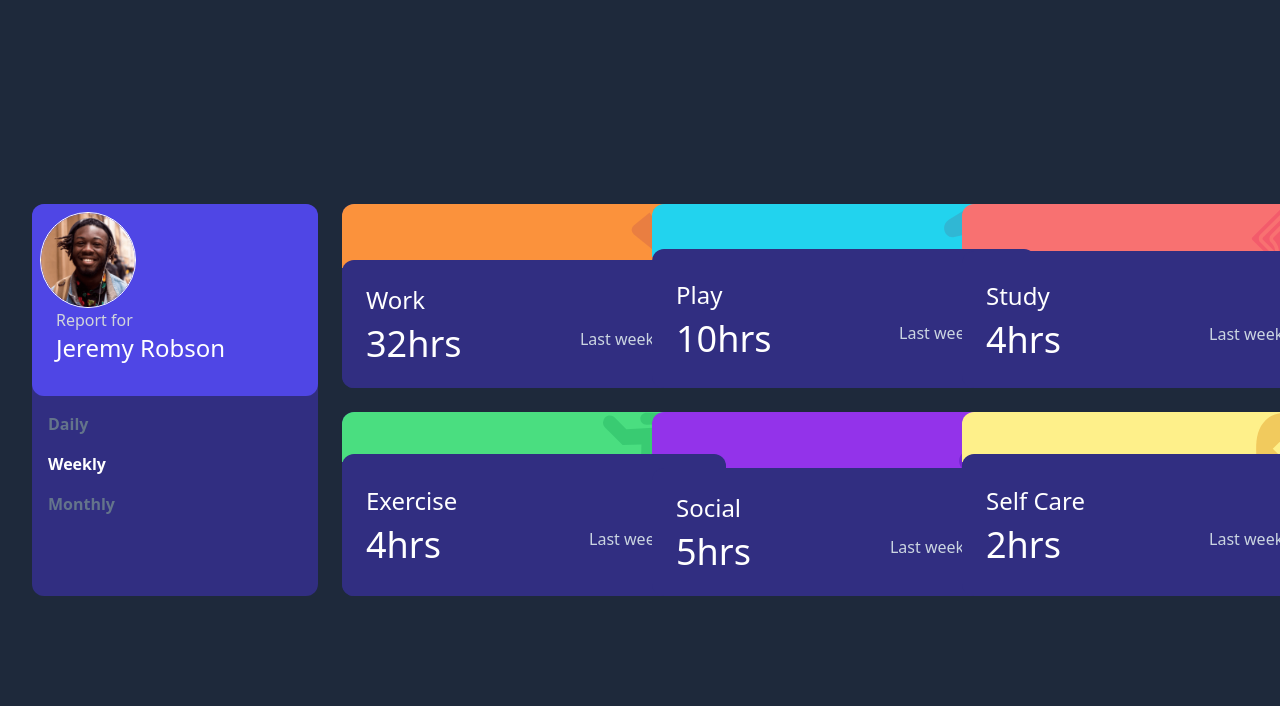
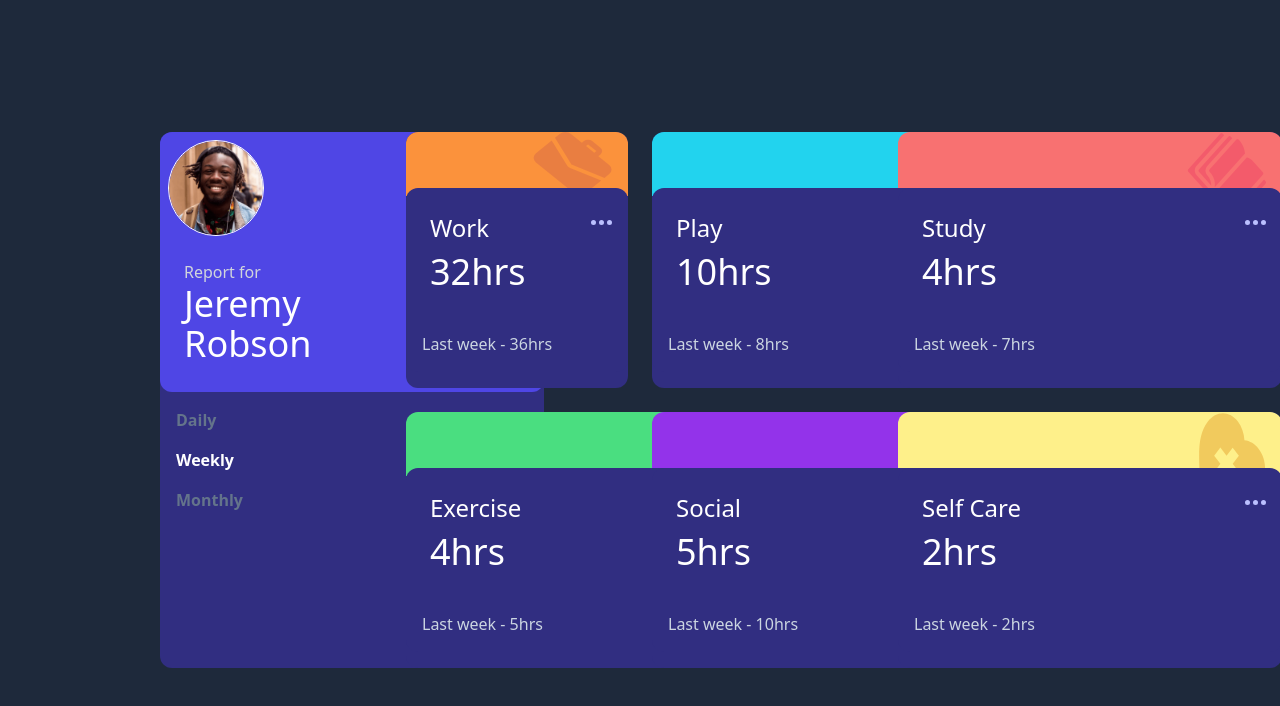
Before and after one commit to kwanzv/time-tracking-dashboard-main, a plain HTML site: page index.html in a window 1280 px wide. Drawn offline with nearby package versions, Linux system fonts and the light colour scheme.

Commit message:
Ellipsis position absolute in md screen

```diff
--- a/index.html
+++ b/index.html
@@ -27,15 +27,15 @@
   </head>
 
   <body class="bg-slate-800 min-h-screen flex items-center justify-center">
-    <div class="dashboard-wrapper flex flex-col md:grid md:grid-cols-3 lg:grid-cols-4 md:grid-rows-2  gap-6 p-8 overflow-hidden">
+    <div class="dashboard-wrapper flex flex-col md:grid md:grid-cols-4 md:grid-rows-2 gap-6 w-3/4">
              <!-- User card -->
 
-      <div class="user-card flex flex-col bg-indigo-900 rounded-xl pb-4 md:row-span-2 sm:mt-16 md:mt-0">
-        <div class="avatar-row flex md:flex-col bg-indigo-600 p-2 rounded-xl text-white pb-8">
+      <div class="user-card flex flex-col bg-indigo-900 rounded-xl pb-4 md:row-span-2 sm:mt-16 md:mt-0 min-w-96">
+        <div class="avatar-row flex md:flex-col bg-indigo-600 p-2 rounded-xl text-white pb-8 h-1/2">
           <img src="images/image-jeremy.png" class="h-24 md:w-24 border border-white rounded-full border-6" alt="" />
-          <div class="text-wrapper flex flex-col justify-center ml-4">
+          <div class="text-wrapper flex flex-col justify-center ml-4 my-6">
             <p class="text-gray-300">Report for</p>
-            <p class="text-2xl">Jeremy Robson</p>
+            <p class="text-4xl">Jeremy <br> Robson</p>
           </div>
         </div>
         <div
@@ -47,102 +47,102 @@
       </div>
 
        <!-- Work card -->
-      <div class="work-card flex flex-col bg-indigo-900 rounded-xl min-w-96">
+      <div class="work-card flex flex-col bg-indigo-900 rounded-xl  pb-4 ">
       <div class="work-header flex justify-end bg-orange-400 rounded-t-xl z-0 h-16">
         <img src="images/icon-work.svg" class="opacity-50 mr-4" alt="" />
       </div>
-      <div class="time-info bg-indigo-900 rounded-xl -mt-2 z-10 flex items-center justify-between text-white hover:bg-indigo-600 h-full">
+      <div class="time-info bg-indigo-900 rounded-xl -mt-2 z-10 flex md:flex-col md:items-start items-center justify-between text-white relative">
         <div class="time-category flex flex-col p-6 gap-2 justify-end">
           <p class="text-2xl">Work</p>
           <p class="text-4xl">32hrs</p>
         </div>
-        <div class="time-prev flex flex-col items-end gap-6 p-4">
-          <p><img src="images/icon-ellipsis.svg" alt=""></p>
+        <div class="time-prev flex flex-col items-end gap-6 p-4 ">
+          <p class="absolute top-8 right-4"><img src="images/icon-ellipsis.svg" alt=""></p>
           <p class="text-slate-300 font-semi-bold">Last week - 36hrs</p>
         </div>
       </div>
     </div>
        <!-- Play  card -->
 
-      <div class="play-card flex flex-col bg-indigo-900 rounded-xl min-w-96">
+      <div class="play-card flex flex-col bg-indigo-900 rounded-xl min-w-96 pb-4">
       <div class="work-header flex justify-end bg-cyan-400 rounded-t-xl z-0 h-16">
         <img src="images/icon-play.svg" class="opacity-50 -mb-6 mr-4" alt="" />
       </div>
-      <div class="time-info bg-indigo-900 rounded-xl -mt-2 z-10 flex items-center justify-between text-white hover:bg-indigo-600 h-full">
+      <div class="time-info bg-indigo-900 rounded-xl -mt-2 z-10 flex items-center justify-between text-white md:flex-col md:items-start relative">
         <div class="time-category flex flex-col p-6 gap-2 justify-end">
           <p class="text-2xl">Play</p>
           <p class="text-4xl">10hrs</p>
         </div>
         <div class="time-prev flex flex-col items-end gap-6 p-4">
-          <p><img src="images/icon-ellipsis.svg" alt=""></p>
+          <p class="absolute top-8 right-4"><img src="images/icon-ellipsis.svg" alt=""></p>
           <p class="text-slate-300 font-semi-bold">Last week - 8hrs</p>
         </div>
       </div>
     </div>
        <!-- study card card -->
 
-      <div class="study-card flex flex-col bg-indigo-900 rounded-xl min-w-96">
+      <div class="study-card flex flex-col bg-indigo-900 rounded-xl min-w-96 pb-4">
       <div class="work-header flex justify-end bg-red-400 rounded-t-xl z-0 h-16">
         <img src="images/icon-study.svg" class="opacity-50 -mb-6 mr-4" alt="" />
       </div>
-      <div class="time-info bg-indigo-900 rounded-xl -mt-2 z-10 flex items-center justify-between text-white hover:bg-indigo-600 h-full">
+      <div class="time-info bg-indigo-900 rounded-xl -mt-2 z-10 flex items-center justify-between text-white md:flex-col md:items-start relative">
         <div class="time-category flex flex-col p-6 gap-2 justify-end">
           <p class="text-2xl">Study</p>
           <p class="text-4xl">4hrs</p>
         </div>
         <div class="time-prev flex flex-col items-end gap-6 p-4">
-          <p><img src="images/icon-ellipsis.svg" alt=""></p>
+          <p class="absolute top-8 right-4"><img src="images/icon-ellipsis.svg" alt=""></p>
           <p class="text-slate-300 font-semi-bold">Last week - 7hrs</p>
         </div>
       </div>
     </div>
        <!-- Exercise card card -->
 
-      <div class="exercise-card flex flex-col bg-indigo-900 rounded-xl min-w-96">
+      <div class="exercise-card flex flex-col bg-indigo-900 rounded-xl min-w-96 pb-4">
       <div class="work-header flex justify-end bg-green-400 rounded-t-xl z-0 h-16">
         <img src="images/icon-exercise.svg" class="opacity-50 -mb-6 mr-4" alt="" />
       </div>
-      <div class="time-info bg-indigo-900 rounded-xl -mt-2 z-10 flex items-center justify-between text-white hover:bg-indigo-600 h-full">
+      <div class="time-info bg-indigo-900 rounded-xl -mt-2 z-10 flex items-center justify-between text-white md:flex-col md:items-start relative">
         <div class="time-category flex flex-col p-6 gap-2 justify-end">
           <p class="text-2xl">Exercise</p>
           <p class="text-4xl">4hrs</p>
         </div>
         <div class="time-prev flex flex-col items-end gap-6 p-4">
-          <p><img src="images/icon-ellipsis.svg" alt=""></p>
+          <p class="absolute top-8 right-4"><img src="images/icon-ellipsis.svg" alt=""></p>
           <p class="text-slate-300 font-semi-bold">Last week - 5hrs</p>
         </div>
       </div>
     </div>
        <!-- Social card card -->
 
-      <div class="Social-card flex flex-col bg-indigo-900 rounded-xl min-w-96 ">
+      <div class="Social-card flex flex-col bg-indigo-900 rounded-xl min-w-96 pb-4">
       <div class="work-header flex justify-end bg-purple-600 rounded-t-xl z-0 h-16">
         <img src="images/icon-Social.svg" class="opacity-50 -mb-6 mr-4" alt="" />
       </div>
-      <div class="time-info bg-indigo-900 rounded-xl -mt-2 z-10 flex items-center justify-between text-white hover:bg-indigo-600 h-full">
+      <div class="time-info bg-indigo-900 rounded-xl -mt-2 z-10 flex items-center justify-between text-white md:flex-col md:items-start relative">
         <div class="time-category flex flex-col p-6 gap-2 justify-end">
           <p class="text-2xl">Social</p>
           <p class="text-4xl">5hrs</p>
         </div>
         <div class="time-prev flex flex-col items-end gap-6 p-4">
-          <p><img src="images/icon-ellipsis.svg" alt=""></p>
+          <p class="absolute top-8 right-4"><img src="images/icon-ellipsis.svg" alt=""></p>
           <p class="text-slate-300 font-semi-bold">Last week - 10hrs</p>
         </div>
       </div>
     </div>
        <!-- Self Care card card -->
 
-      <div class="Self-Care-card flex flex-col bg-indigo-900 rounded-xl min-w-96 ">
+      <div class="Self-Care-card flex flex-col bg-indigo-900 rounded-xl min-w-96 pb-4">
       <div class="work-header flex justify-end bg-yellow-200 rounded-t-xl z-0 h-16">
         <img src="images/icon-self-care.svg" class="opacity-50 -mb-6 mr-4" alt="" />
       </div>
-      <div class="time-info bg-indigo-900 rounded-xl -mt-2 z-10 flex items-center justify-between text-white hover:bg-indigo-600 h-full">
+      <div class="time-info bg-indigo-900 rounded-xl -mt-2 z-10 flex items-center justify-between text-white md:flex-col md:items-start relative">
         <div class="time-category flex flex-col p-6 gap-2 justify-end">
           <p class="text-2xl">Self Care</p>
           <p class="text-4xl">2hrs</p>
         </div>
         <div class="time-prev flex flex-col items-end gap-6 p-4">
-          <p><img src="images/icon-ellipsis.svg" alt=""></p>
+          <p class="absolute top-8 right-4"><img src="images/icon-ellipsis.svg" alt=""></p>
           <p class="text-slate-300 font-semi-bold">Last week - 2hrs</p>
         </div>
       </div>
```
